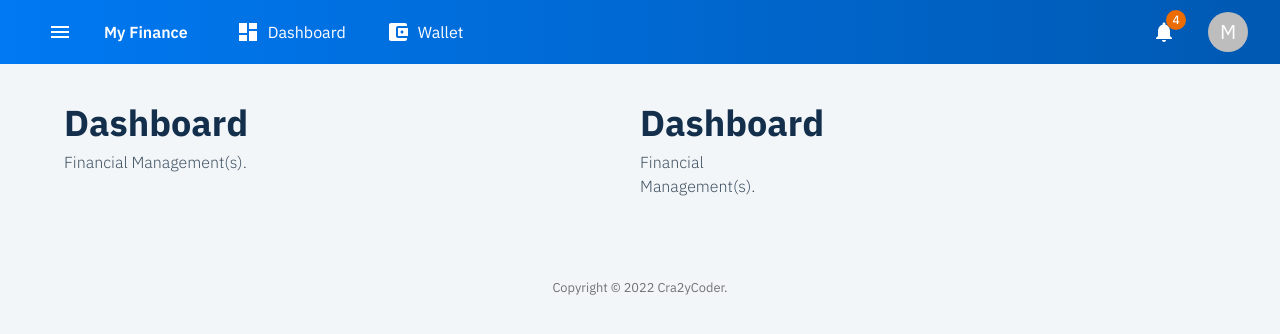
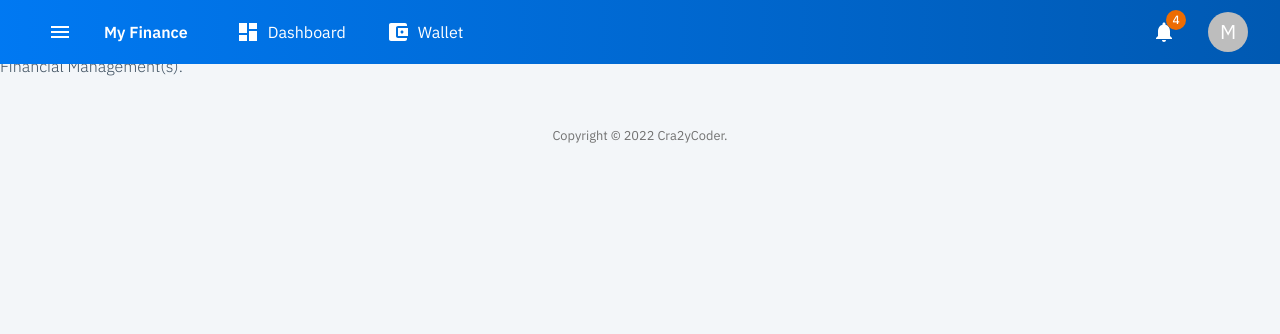
Before and after one commit to cra2ycoder/my-finance, a Next.js app: page /dashboard in a window 1280 px wide. Shown: the top 334 px of the page. Built offline with nearby package versions, Linux system fonts and the light colour scheme.

Commit message:
app cleaned with latest ui

```diff
--- a/pages/_app.tsx
+++ b/pages/_app.tsx
@@ -1,10 +1,6 @@
 import Header from '@components/Header'
 import Footer from '@components/Footer'
-import Box from '@mui/material/Box'
-import Container from '@mui/material/Container'
-import Typography from '@mui/material/Typography'
 import { createTheme, ThemeProvider } from '@mui/material/styles'
-import { pageItems } from '@model/config'
 import '../styles/global.css'
 
 const theme = createTheme({
@@ -27,39 +23,13 @@ const theme = createTheme({
 
 // This default export is required in a new `pages/_app.js` file.
 export default function MyApp({ Component, pageProps }) {
-  const componentName = Component.name
-  const { title = '', desc = '' } = pageItems[componentName.toLowerCase()] || {}
-
   return (
     <ThemeProvider theme={theme}>
       <Header />
-      <Box paddingTop="6rem">
-        <Container sx={{ margin: 'auto', display: 'flex', flexWrap: 'wrap' }}>
-          <Box width="50%" className="page-title">
-            <Typography
-              sx={{
-                fontSize: '4.5vh',
-                fontWeight: 700,
-                color: 'rgb(19, 47, 76)',
-              }}
-            >
-              {title}
-            </Typography>
-            <Typography
-              sx={{
-                fontSize: '2vh',
-                fontWeight: 300,
-                marginBottom: '2rem',
-                color: 'rgb(62, 80, 96)',
-              }}
-            >
-              {desc}
-            </Typography>
-          </Box>
-          <Component {...pageProps} />
-        </Container>
+      <main className="main-app-wrapper">
+        <Component {...pageProps} />
         <Footer />
-      </Box>
+      </main>
     </ThemeProvider>
   )
 }
```
